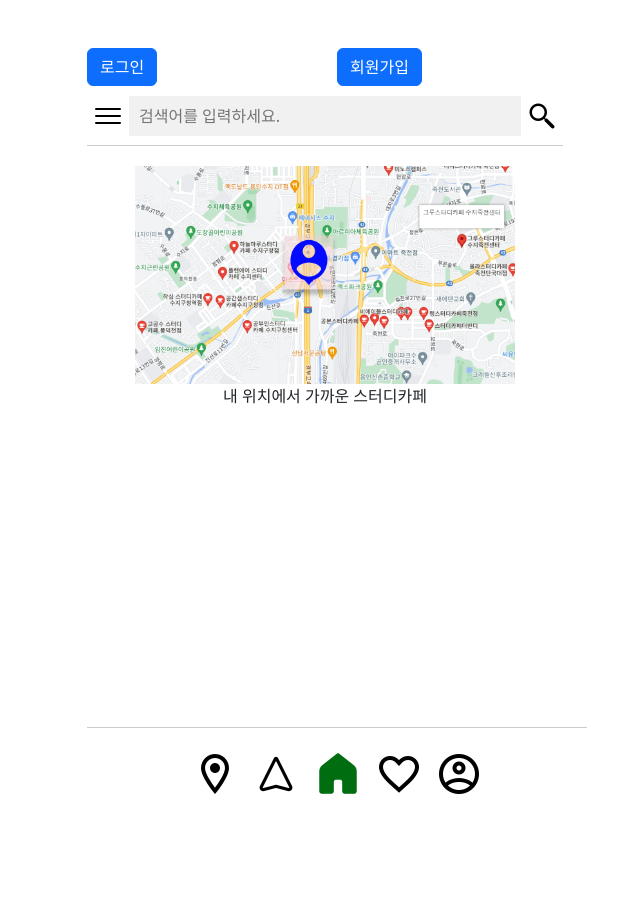
After one commit to 1teamcapstone/studycafeApp, a Django app: template accounts/templates/index.html in a window 1280 px wide. The commit adds this page. Shown: the whole page, without its empty margins (315-955 px from the left). Run offline with Django 4.2, Linux system fonts and the light colour scheme; the template is opened without the code that fills it, so the values that code supplies are empty; some libraries are stand-ins or nearby versions.

Commit message:
메인화면및로그인기능연동

```diff
--- /dev/null
+++ b/accounts/static/index.css
@@ -0,0 +1,119 @@
+* {
+    margin: 10;
+    padding: 10;
+    box-sizing: border-box;
+}
+
+header {
+    display: flex;
+    justify-content: space-between;
+    align-items: center;
+    height: 60px;
+    background-color: #fff;
+    border-bottom: 1px solid #ccc;
+}
+
+#menu-button img {
+    width: 100%;
+    height: 100%;
+    object-fit: contain;
+}
+
+.menu-container {
+    position: fixed;
+    top: 0;
+    left: 0;
+    width: 200px;
+    height: 100%;
+    background-color: #f1f1f1;
+    z-index: 1000;
+    transform: translateX(-200px);
+    transition: transform 0.3s ease-in-out;
+}
+
+.close-button {
+    position: absolute;
+    top: 10px;
+    right: 10px;
+    width: 30px;
+    height: 30px;
+    font-size: 20px;
+    font-weight: bold;
+    border: none;
+    background-color: transparent;
+    cursor: pointer;
+}
+
+.close-button:hover {
+    color: red;
+}
+
+#menu.open {
+    transform: translateX(0);
+}
+
+#search-input {
+    flex: 1;
+    height: 40px;
+    width: 100px;
+    padding: 10px;
+    font-size: 16px;
+    border: none;
+    outline: none;
+    background-color: #f1f1f1;
+}
+
+#search-button img {
+    width: 100%;
+    height: 100%;
+    object-fit: contain;
+}
+
+button {
+    border: none;
+    background-color: transparent;
+}
+
+main {
+    margin-top: 20px;
+    display: flex;
+    justify-content: center;
+    align-items: center;
+    height: calc(100vh - 60px);
+}
+
+body {
+    max-width: 500px;
+    margin: 0 auto; /* 화면 중앙에 정렬 */
+}
+
+#map {
+    width: 80%;
+    max-width: 800px;
+}
+
+footer {
+
+    display: flex;
+    justify-content: center;
+    border-top: 1px solid #ccc;
+    padding-top: 20px;
+    position: fixed;
+    bottom: 0;
+    display: flex;
+    justify-content: center;
+    align-items: center;
+    border-top: 1px solid #ccc;
+    padding-top: 20px;
+    background-color: #fff;
+    z-index: 1000;
+    width: 100%;
+    max-width: 500px;
+    margin: 0 auto;
+}
+
+.footer-menu {
+    display: flex;
+    justify-content: center;
+    align-items: center;
+}
--- /dev/null
+++ b/accounts/static/index.js
@@ -0,0 +1,11 @@
+const menuButton = document.querySelector('#menu-button');
+const menuContainer = document.querySelector('.menu-container');
+const closeButton = document.querySelector('.close-button');
+
+menuButton.addEventListener('click', () => {
+  menuContainer.style.transform = 'translateX(0)';
+});
+
+closeButton.addEventListener('click', () => {
+  menuContainer.style.transform = 'translateX(-100%)';
+});
--- a/accounts/templates/base.html
+++ b/accounts/templates/base.html
@@ -7,7 +7,7 @@
     <link href="https://cdn.jsdelivr.net/npm/bootstrap@5.2.3/dist/css/bootstrap.min.css" rel="stylesheet" integrity="sha384-rbsA2VBKQhggwzxH7pPCaAqO46MgnOM80zW1RWuH61DGLwZJEdK2Kadq2F9CUG65" crossorigin="anonymous">
     <script src="https://code.jquery.com/jquery-3.6.3.min.js" integrity="sha256-pvPw+upLPUjgMXY0G+8O0xUf+/Im1MZjXxxgOcBQBXU=" crossorigin="anonymous"></script>
 
-    <title>Document</title>
+
 </head>
 
 <body>
--- /dev/null
+++ b/accounts/templates/index.html
@@ -0,0 +1,49 @@
+{% extends "base.html" %}
+{% block contents %}
+
+<html lang="ko">
+  <head>
+    <meta charset="UTF-8" />
+    <title>Main Screen</title>
+    <link rel="stylesheet" href="static/index.css">
+  </head>
+  <body>
+    <div class="row mt-5">
+        {% if request.session.user %}
+        <div class="col-6 text-center">
+            <button class="btn btn-primary btn-block text-center" onclick="location.href='/accounts/logout/'">로그아웃</button>
+        </div>
+        {% else %}
+        <div class="col-6">
+            <button class="btn btn-primary btn-block text-center" onclick="location.href='/accounts/login/'">로그인</button>
+        </div>
+        <div class="col-6">
+            <button class="btn btn-primary btn-block text-center" onclick="location.href='/accounts/register/'">회원가입</button>
+        </div>
+        {% endif %}
+    </div>
+    <header>
+      <button id="menu-button"><img src="static/menu-icon.png"></button>
+      <div class="menu-container">
+        <button class="close-button">×</button>
+      </div>
+      <input type="text" id="search-input" placeholder="검색어를 입력하세요." />
+      <button id="search-button"><img src="static/search-icon.png"></button>
+    </header>
+    <main style="display: block; text-align: center;">
+      <img id="map" src="static/map-placeholder.jpg" alt="지도" />
+      <div>내 위치에서 가까운 스터디카페</div>
+    </main>
+    <script src="static/index.js"></script>
+    <footer>
+      <div class="footer-menu">
+        <button><img src="static/location-icon.png"></button>
+        <button><img src="static/gps-icon.png"></button>
+        <button><img src="static/home-icon.png"></button>
+        <button><img src="static/heart-icon.png"></button>
+        <button><img src="static/person-icon.png"></button>
+      </div>
+    </footer>
+  </body>
+</html>
+{% endblock %}
--- a/accounts/views.py
+++ b/accounts/views.py
@@ -5,7 +5,7 @@ from django.contrib.auth.hashers import make_password, check_password
 from .forms import LoginForm
 
 def home(request):
-    return render(request,'home.html')
+    return render(request,'index.html')
 
 def register(request):
     if request.method == 'GET':
```
Also changed, not shown: accounts/static/gps-icon.png (added), accounts/static/heart-icon.png (added), accounts/static/home-icon.png (added), accounts/static/location-icon.png (added), accounts/static/map-placeholder.jpg (added), accounts/static/menu-icon.png (added), accounts/static/person-icon.png (added), accounts/static/search-icon.png (added), db.sqlite3.
